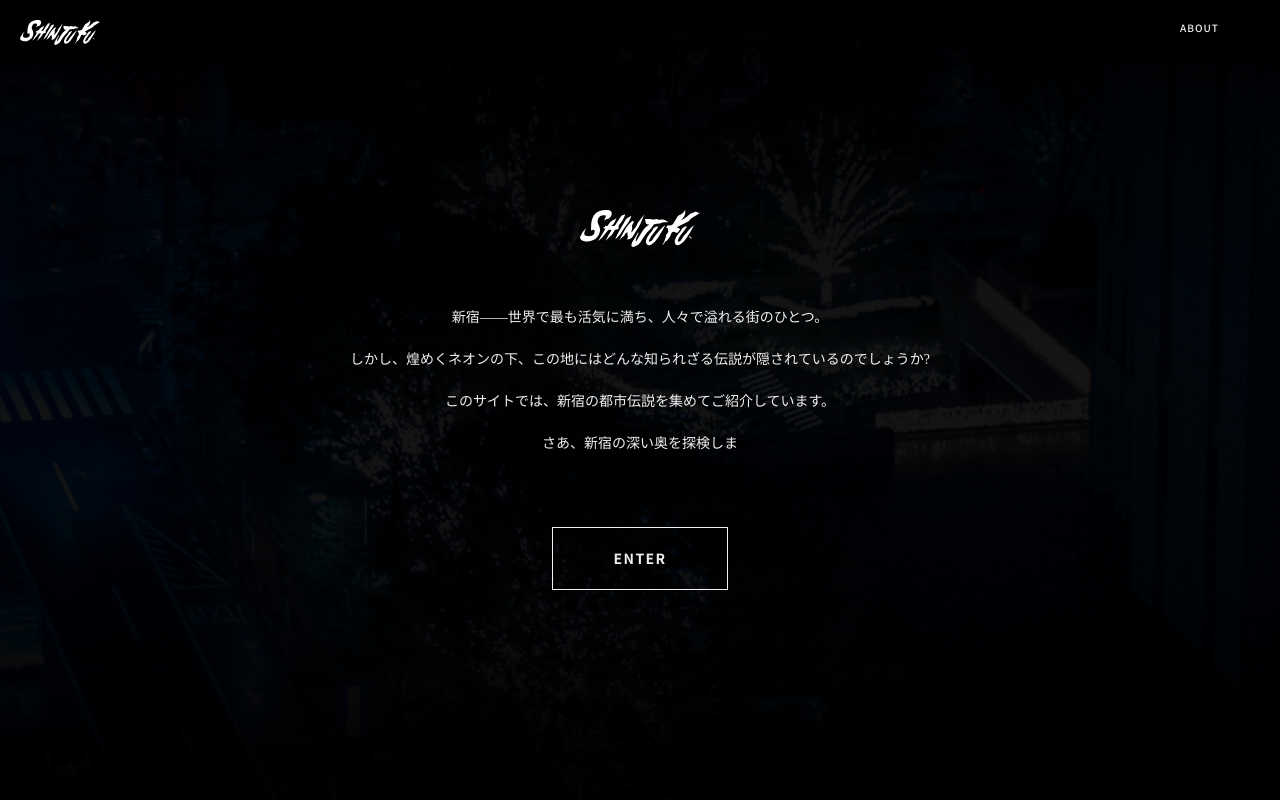
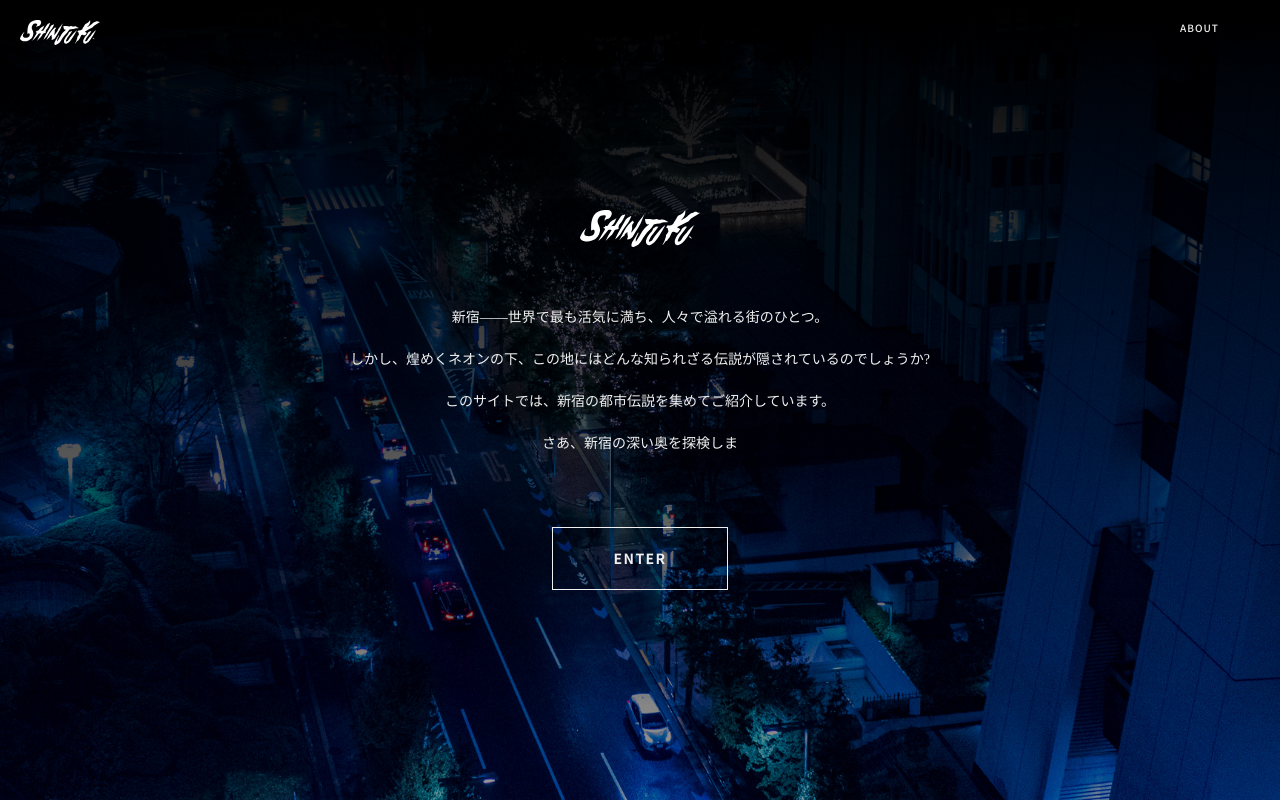
Before and after one commit to liuchiawei/Deep-Shinjuku, a PHP site: page / in a window 1280 px wide. Run offline with PHP 8.4, Linux system fonts and the light colour scheme; some web fonts are replaced.

Commit message:
intro background renew

```diff
--- a/css/style.css
+++ b/css/style.css
@@ -136,7 +136,7 @@ body {
     z-index: 1;
     position: absolute;
     width: 100%;
-    height: 100vh;
+    height: 100%;
     transition: 2s ease 2s;
 }
 
@@ -144,6 +144,7 @@ body {
     background-image: url(../image/background/intro.jpg);
     background-size: cover;
     background-position: center;
+    background-attachment: fixed;
 }
 
 #overlayBack {
@@ -162,11 +163,11 @@ body {
     justify-content: center;
     align-items: center;
     gap: var(--padding-l);
-    opacity: 0.7;
+    opacity: 0.5;
     transition: 3s ease;
-    background: linear-gradient(to bottom, rgba(0, 0, 0, 1), rgba(0, 0, 0, 0.2));
-    -webkit-backdrop-filter: brightness(0.4);
-    backdrop-filter: brightness(0.4);
+    background: linear-gradient(to bottom, rgba(0, 0, 0, 1), rgba(0, 0, 0, 0));
+    -webkit-backdrop-filter: brightness(0.6);
+    backdrop-filter: brightness(0.6);
 }
 
 .intro-btn {
```
Also changed, not shown: image/background/intro.jpg.
